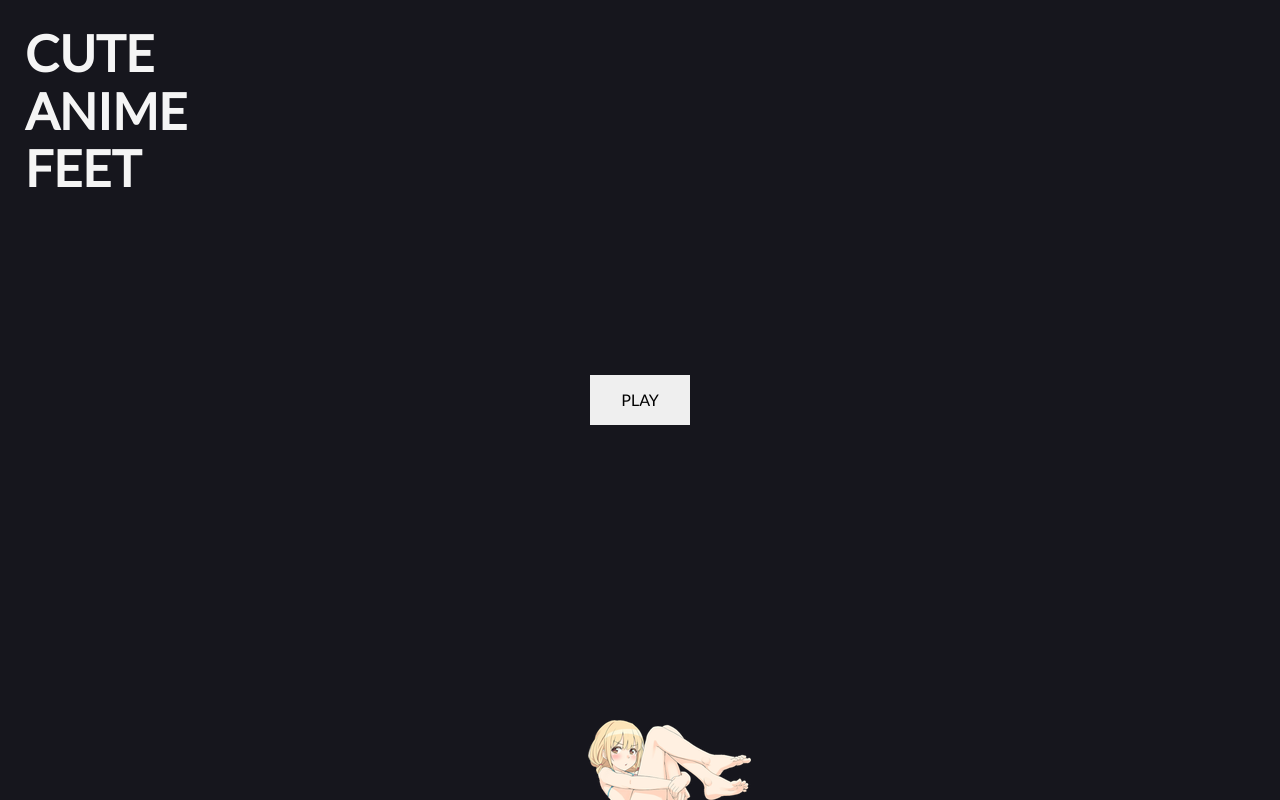
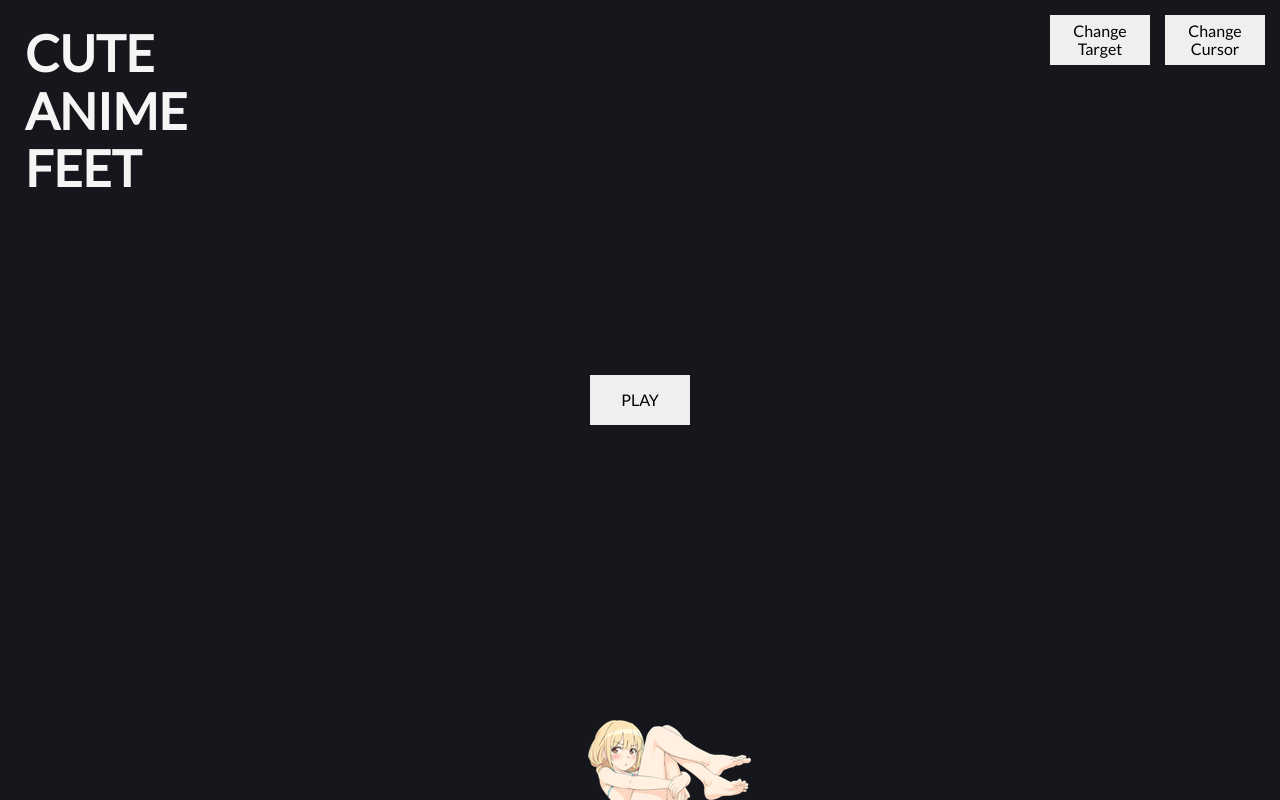
Before and after one commit to scrunchhh/cuteanimefeet, a website: page index.html in a window 1280 px wide. Drawn offline with Linux system fonts and the light colour scheme.

Commit message:
added change target/cursor buttons

```diff
--- a/index.html
+++ b/index.html
@@ -22,6 +22,10 @@
       <div class="anime" style="--order: 2">ANIME</div>
       <div class="feet" style="--order: 3">FEET</div>
     </div>
+    <div class="customization">
+      <button class="target">Change Target</button>
+      <button class="cursor">Change Cursor</button>
+    </div>
     <div class="play">
       <button class="playBtn">PLAY</button>
     </div>
--- a/style.css
+++ b/style.css
@@ -1,4 +1,5 @@
 :root {
+  font-family: "Lato", sans-serif;
   --bgcolor: #16161d;
   --textcolor: whitesmoke;
   color: var(--textcolor);
@@ -39,7 +40,6 @@ body {
 }
 
 .title {
-  font-family: "Lato", sans-serif;
   font-size: 50px;
   font-weight: 700;
   display: grid;
@@ -59,21 +59,30 @@ body {
   animation: fallDown 1s ease forwards;
   animation-delay: calc(var(--order) * 400ms);
 }
+
+.customization {
+  grid-area: 1 / 3 / 2 / 4;
+  display: flex;
+  margin: 15px;
+  gap: 15px;
+  justify-content: flex-end;
+  align-items: flex-start;
+}
+
 .play {
   display: flex;
   justify-content: center;
   align-items: center;
   grid-area: 2 / 2 / 3 / 3;
 }
-.playBtn {
-  font-family: "Lato", sans-serif;
+button {
   border: none;
   width: 100px;
   height: 50px;
   transition: 0.25s;
 }
 
-.playBtn:hover {
+button:hover {
   scale: 1.1;
 }
 
```
